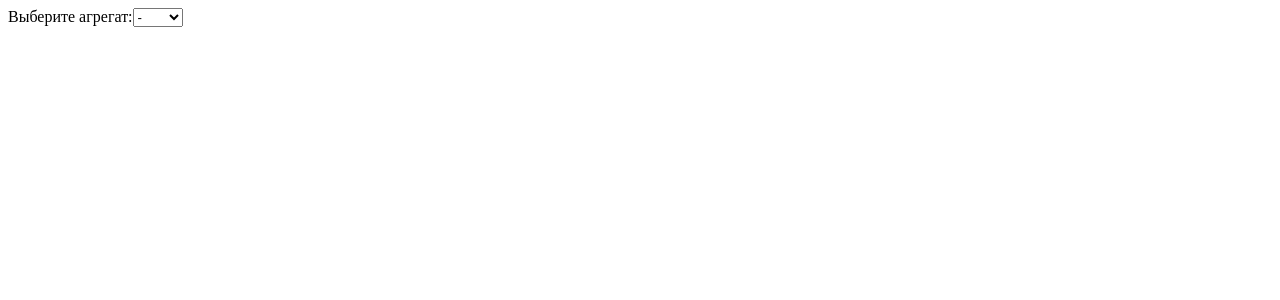
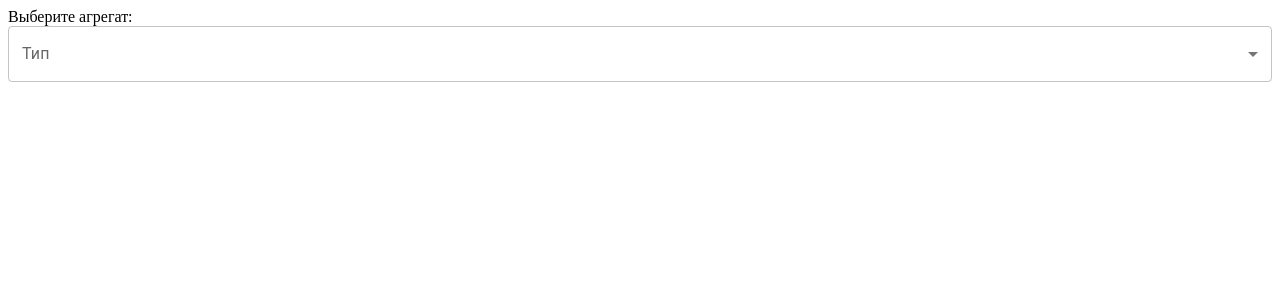
Before and after one commit to StylePro/my-app, a React (Create React App) app: page / in a window 1280 px wide. Shown: the top 300 px of the page. Built offline with nearby package versions, Linux system fonts and the light colour scheme.

Commit message:
worked Input

```diff
--- a/package.json
+++ b/package.json
@@ -3,12 +3,18 @@
   "version": "0.1.0",
   "private": true,
   "dependencies": {
+    "@emotion/react": "^11.11.1",
+    "@emotion/styled": "^11.11.0",
+    "@mui/icons-material": "^5.14.11",
+    "@mui/material": "^5.14.11",
+    "@mui/styled-engine-sc": "^5.14.11",
     "@testing-library/jest-dom": "^5.14.1",
     "@testing-library/react": "^13.0.0",
     "@testing-library/user-event": "^13.2.1",
     "react": "^18.2.0",
     "react-dom": "^18.2.0",
     "react-scripts": "5.0.1",
+    "styled-components": "^5.3.11",
     "web-vitals": "^2.1.0"
   },
   "scripts": {
--- a/src/App.js
+++ b/src/App.js
@@ -5,18 +5,19 @@ import InputData from "./components/inputData";
 
 
 function App() {
-    const [typeOfPump, setTypeOfPump] = useState('')
 
-    function addTypePump (pump) {
-        setTypeOfPump(pump)
+    const [pump, setPump] = useState('')
 
+    function addPump (rt) {
+        setPump(rt)
     }
+
     return (
         <div className='App'>
 
             <div>
-                <SelectPumps addTypePump={addTypePump}/>
-                <InputData pump={typeOfPump}/>
+                <SelectPumps addPump={addPump} pump={pump}/>
+                <InputData pump={pump}/>
             </div>
 
         </div>
--- a/src/components/inputData.jsx
+++ b/src/components/inputData.jsx
@@ -1,9 +1,11 @@
 import React, {useState} from 'react';
+
+
 
 const InputData = ({pump}) => {
     const [formData, setFormData] = useState({supply: '', pressure: '', materialCode: '', density: '', explosionProtection: ''})
-    console.log(pump)
-    console.log(formData)
+
+
     function handleChange (event) {
         const {name, value} = event.target
         setFormData((prevFormData) => ({...prevFormData, [name]: value}))
--- a/src/components/selectPumps.jsx
+++ b/src/components/selectPumps.jsx
@@ -1,25 +1,32 @@
 import React from "react";
+import {FormControl, InputLabel, MenuItem, Select} from "@mui/material";
 
-function SelectPumps ({addTypePump}) {
-    const pumpName = [
-        {id: 0, name: '-'},
-        {id: 1, name: 'ГХ'},
-        {id: 2, name: 'ГХМ'},
-        {id: 3, name: 'ГХС'},
-        {id: 4, name: 'ГХИ'}
-    ]
+
+function SelectPumps ({addPump, pump}) {
 
     function pumpTypeAdd (e) {
-        addTypePump(e.target.value)
+        addPump(e.target.value)
     }
+
     return(
         <div>
             <label>Выберите агрегат:</label>
-            <select onChange={(e)=> pumpTypeAdd(e)}>
-                {pumpName.map(pump => {
-                    return <option key={pump.id}>{pump.name}</option>
-                })}
-            </select>
+
+            <FormControl fullWidth>
+                <InputLabel id="pumpName">Тип</InputLabel>
+                <Select
+                    labelId="pumpName"
+                    id="pumpName"
+                    value={pump}
+                    label="pumpName"
+                    onChange={pumpTypeAdd}
+                >
+                    <MenuItem value={'ГХ'}>ГХ</MenuItem>
+                    <MenuItem value={'ГХМ'}>ГХМ</MenuItem>
+                    <MenuItem value={'ГХС'}>ГХС</MenuItem>
+                    <MenuItem value={'ГХИ'}>ГХИ</MenuItem>
+                </Select>
+            </FormControl>
         </div>
     )
 }
```
Also changed, not shown: 2 other files (tests, documents, lock files or other folders).
